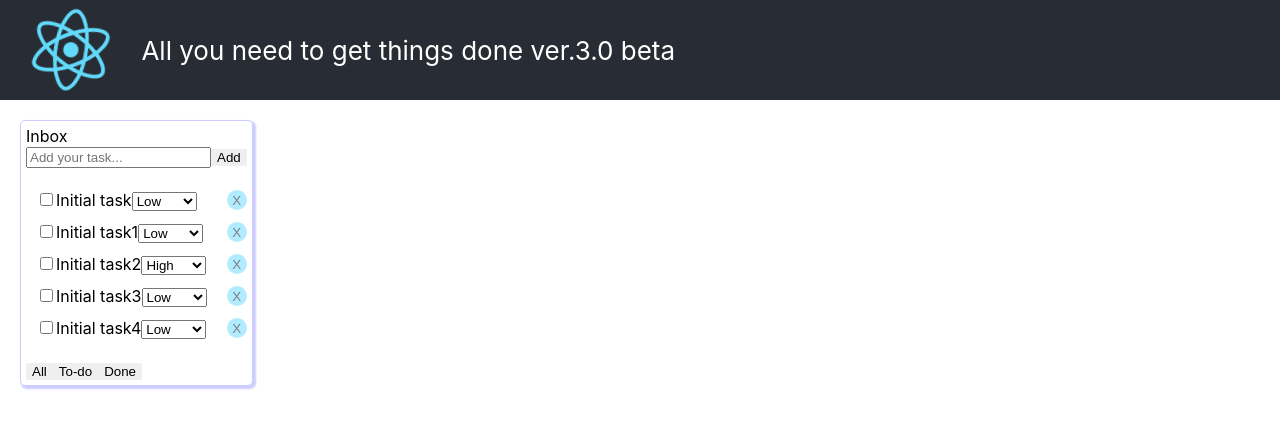
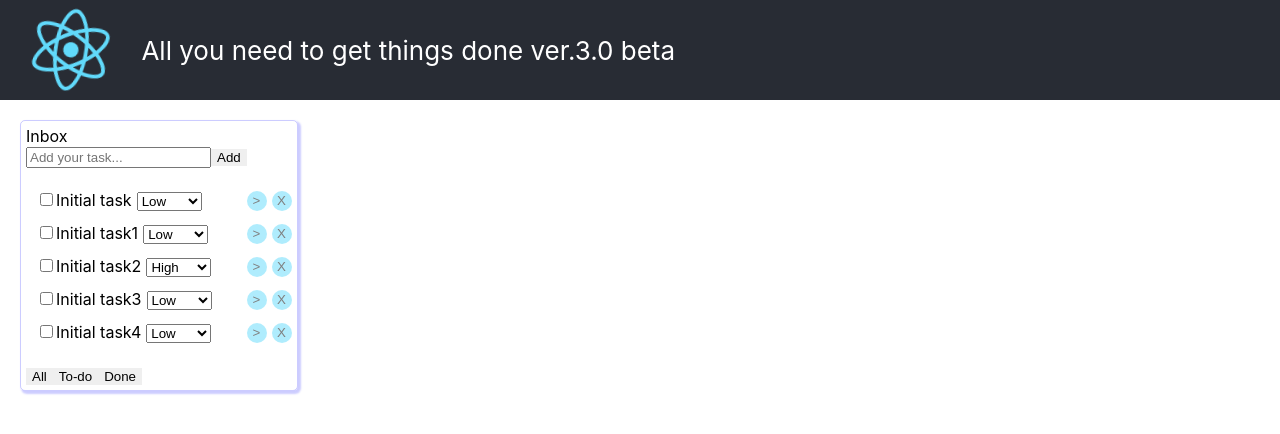
Before and after one commit to showermax/mytotdolist3, a React (Create React App) app: page / in a window 1280 px wide. Shown: the top 434 px of the page. Built offline with nearby package versions, Linux system fonts and the light colour scheme.

Commit message:
delete the task

```diff
--- a/src/App.css
+++ b/src/App.css
@@ -42,12 +42,14 @@ button {
   justify-content: space-between;
   text-align: left;
   align-items: center;
+  border-bottom: 1px solid transparent;
 }
 .todolist ul li:hover {
-  font-weight: bold;
+  border-bottom: 1px solid #61dafb;
 
 }
 .todolist ul li button {
+  margin-left: 5px;
   height: 20px;
   width:20px;
   display: inline-flex;
@@ -63,8 +65,15 @@ button {
 {
   opacity: 1;
 }
+.taskitem{
+  display: inline;
+}
+.taskbuttons {
+  margin-left: 30px;
+}
+
 .todolist select {
-
+  margin-left: 5px;
 }
 
 .App-link {
--- a/src/App.tsx
+++ b/src/App.tsx
@@ -23,6 +23,9 @@ function App() {
     const addTask = (newTaskName: string) => {
         setTasks([...tasks, {id: v1(), name: newTaskName, isDone: false, priority: 'Low priority'}])
     }
+    const deleteTask = (id:string) => {
+        setTasks(tasks.filter(el=>el.id!==id))
+    }
     console.log(tasks)
     return (
         <div className="App">
@@ -34,7 +37,7 @@ function App() {
             </header>
 
             <Todolist title='Inbox' tasks={tasks} statusChange={statusChange} addTask={addTask}
-                      priorityChange={priorityChange}/>
+                      priorityChange={priorityChange} deleteTask={deleteTask}/>
 
         </div>
     );
--- a/src/Components/Todolist.tsx
+++ b/src/Components/Todolist.tsx
@@ -7,7 +7,8 @@ export type TodolistPropsType = {
     title: string
     statusChange: (id: string) => void
     addTask: (s: string) => void
-    priorityChange:(id: string, newpriority: string)=> void
+    priorityChange: (id: string, newpriority: string) => void
+    deleteTask: (id: string)=>void
 }
 
 export type TaskType = {
@@ -16,6 +17,7 @@ export type TaskType = {
     isDone: boolean
     priority: string
 }
+
 //export type PriorityType = 'High'| 'Normal' | 'Low'
 
 export function Todolist(props: TodolistPropsType) {
@@ -29,6 +31,9 @@ export function Todolist(props: TodolistPropsType) {
         props.addTask(s)
         setNewTaskName('')
     }
+    const deleteTaskButtonHandler =(id: string)=>{
+        props.deleteTask(id)
+    }
 
     return (
         <div className='todolist'>
@@ -39,24 +44,28 @@ export function Todolist(props: TodolistPropsType) {
             </div>
             <ul>
                 {props.tasks.map(el => {
-                    const selectOnchangeHandler = (e: ChangeEvent<HTMLSelectElement>) =>{
+                    const selectOnchangeHandler = (e: ChangeEvent<HTMLSelectElement>) => {
                         console.log(e.currentTarget.value)
                         props.priorityChange(el.id, e.currentTarget.value)
                     }
                     return (
                         <li key={el.id}>
-                        <div>
+                            <div className={'taskitem'}>
                                 <input type={"checkbox"} checked={el.isDone}
                                        onChange={() => checkboxOChangeHandler(el.id)}/>
                                 {el.name}
                                 <select onChange={selectOnchangeHandler} value={el.priority}>
-                                <option> Normal </option>
+                                    <option> Normal</option>
                                     <option> High</option>
                                     <option> Low</option>
                                 </select>
                             </div>
-                        <button>X</button>
-                    </li>)}
+                            <div className={'taskbuttons'}>
+                                <button>{'>'}</button>
+                                <SuperButton title={'X'} buttonCallback={() => deleteTaskButtonHandler(el.id)}/>
+                            </div>
+                        </li>)
+                }
                 )}
             </ul>
             <div className={'filterblock'}>
--- a/src/index.tsx
+++ b/src/index.tsx
@@ -8,9 +8,9 @@ const root = ReactDOM.createRoot(
   document.getElementById('root') as HTMLElement
 );
 root.render(
-  <React.StrictMode>
+
     <App />
-  </React.StrictMode>
+
 );
 
 // If you want to start measuring performance in your app, pass a function
```
Lines whose indentation alone changed are shown as unchanged.
